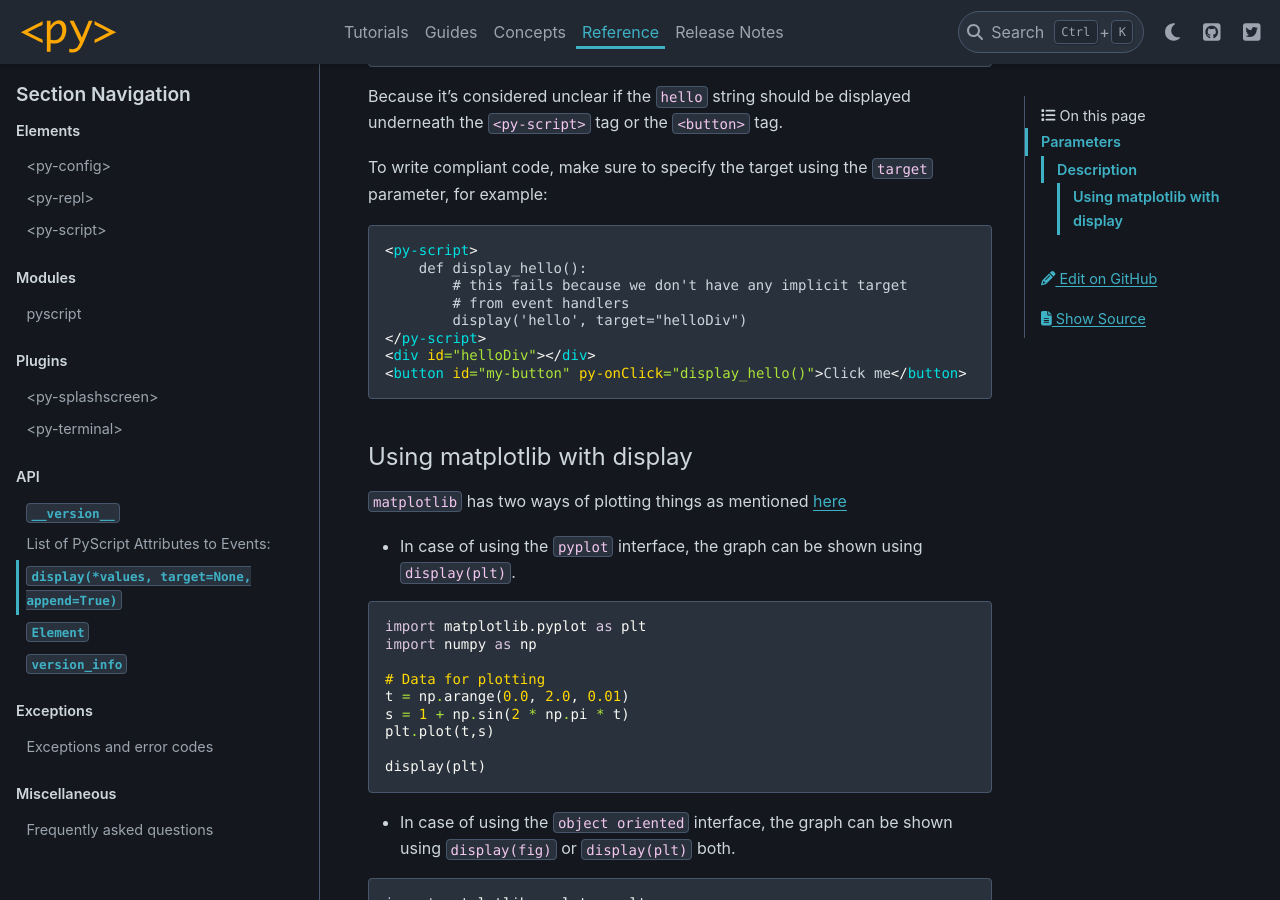
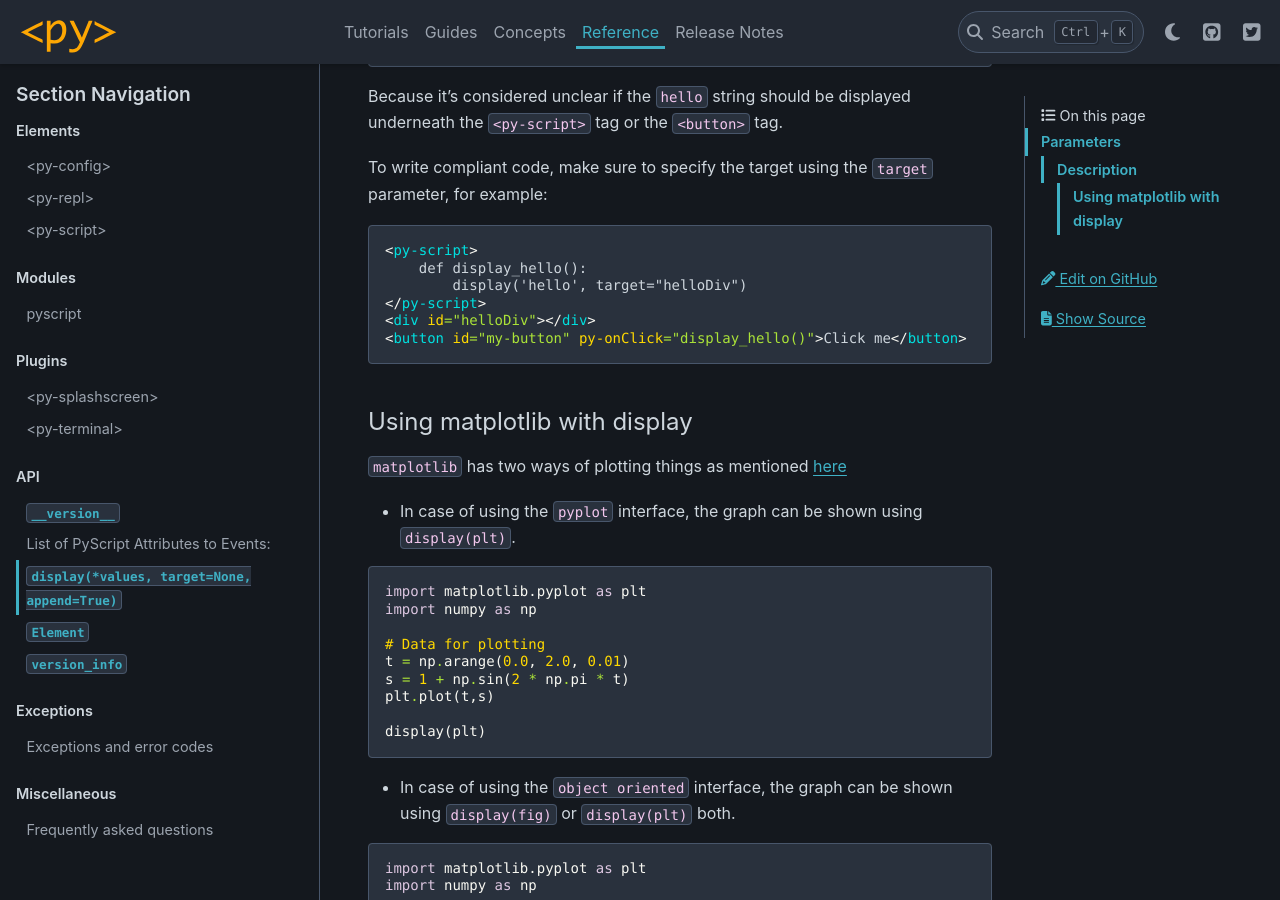
Before and after one commit to pyscript/pyscript, a Sphinx documentation site: the page built from docs/reference/API/display.md, in a window 1280 px wide and 900 px high, scrolled down 1457 px. Built offline with Sphinx 7.4.7 and the PyData theme 0.15.4, drawn with Linux system fonts in a browser that asks for light colours.

Commit message:
Update display.md
Delete wrong code comments.

````diff
--- a/docs/reference/API/display.md
+++ b/docs/reference/API/display.md
@@ -45,8 +45,6 @@ To write compliant code, make sure to specify the target using the `target` para
 ```html
 <py-script>
     def display_hello():
-        # this fails because we don't have any implicit target
-        # from event handlers
         display('hello', target="helloDiv")
 </py-script>
 <div id="helloDiv"></div>
````
